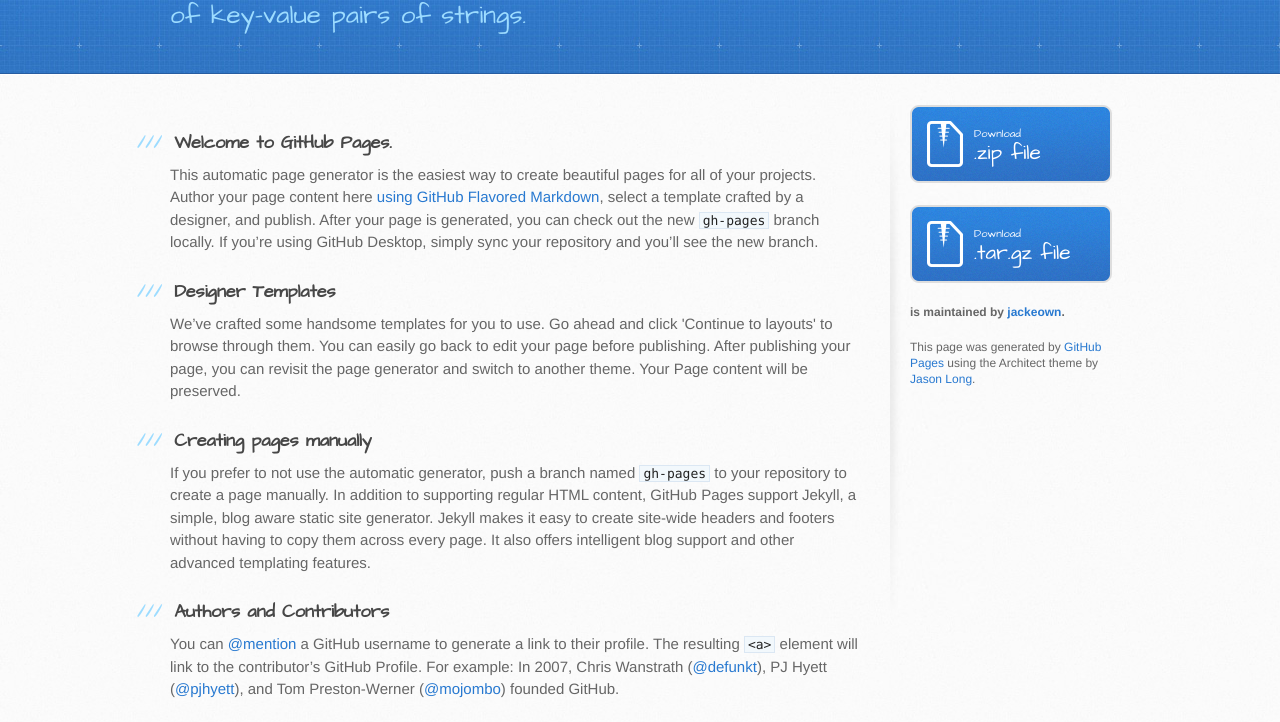
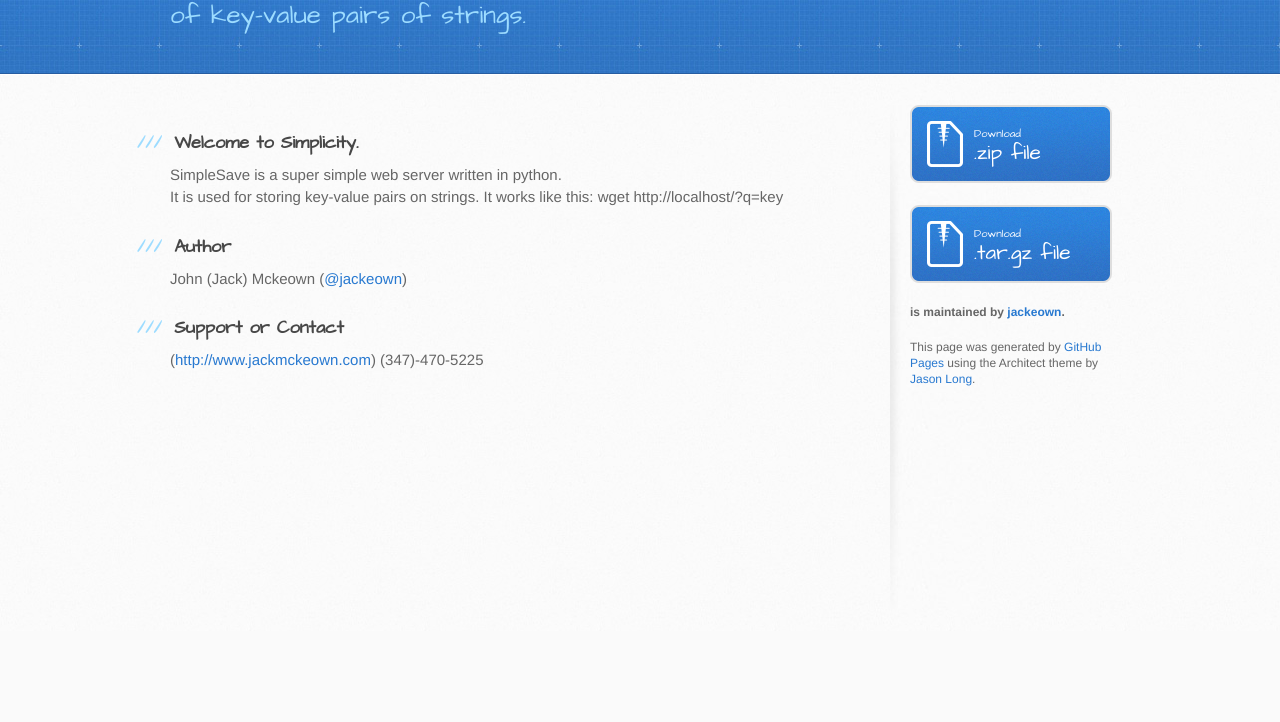
Before and after one commit to jackeown/SimpleSave, a plain HTML site: page index.html in a window 1280 px wide. Shown: the part 195-917 px from the top of the page. After the commit the page ends 826 px from the top, so only its background shows below. Drawn offline with Linux system fonts and the light colour scheme.

```diff
--- a/index.html
+++ b/index.html
@@ -13,13 +13,13 @@
     <script src="//html5shiv.googlecode.com/svn/trunk/html5.js"></script>
     <![endif]-->
 
-    <title>Simplesave by jackeown</title>
+    <title>SimpleSave by jackeown</title>
   </head>
 
   <body>
     <header>
       <div class="inner">
-        <h1>Simplesave</h1>
+        <h1>SimpleSave</h1>
         <h2>SimpleSave is a super simple web server that allows for easy storage and retrieval of key-value pairs of strings.</h2>
         <a href="https://github.com/jackeown/SimpleSave" class="button"><small>View project on</small> GitHub</a>
       </div>
@@ -29,29 +29,23 @@
       <div class="inner clearfix">
         <section id="main-content">
           <h3>
-<a id="welcome-to-github-pages" class="anchor" href="#welcome-to-github-pages" aria-hidden="true"><span class="octicon octicon-link"></span></a>Welcome to GitHub Pages.</h3>
+<a id="welcome-to-simplicity" class="anchor" href="#welcome-to-simplicity" aria-hidden="true"><span class="octicon octicon-link"></span></a>Welcome to Simplicity.</h3>
 
-<p>This automatic page generator is the easiest way to create beautiful pages for all of your projects. Author your page content here <a href="https://guides.github.com/features/mastering-markdown/">using GitHub Flavored Markdown</a>, select a template crafted by a designer, and publish. After your page is generated, you can check out the new <code>gh-pages</code> branch locally. If you’re using GitHub Desktop, simply sync your repository and you’ll see the new branch.</p>
+<p>SimpleSave is a super simple web server written in python.<br>
+It is used for storing key-value pairs on strings.
+It works like this:
+    wget http://localhost/?q=key</p>
 
 <h3>
-<a id="designer-templates" class="anchor" href="#designer-templates" aria-hidden="true"><span class="octicon octicon-link"></span></a>Designer Templates</h3>
+<a id="author" class="anchor" href="#author" aria-hidden="true"><span class="octicon octicon-link"></span></a>Author</h3>
 
-<p>We’ve crafted some handsome templates for you to use. Go ahead and click 'Continue to layouts' to browse through them. You can easily go back to edit your page before publishing. After publishing your page, you can revisit the page generator and switch to another theme. Your Page content will be preserved.</p>
-
-<h3>
-<a id="creating-pages-manually" class="anchor" href="#creating-pages-manually" aria-hidden="true"><span class="octicon octicon-link"></span></a>Creating pages manually</h3>
-
-<p>If you prefer to not use the automatic generator, push a branch named <code>gh-pages</code> to your repository to create a page manually. In addition to supporting regular HTML content, GitHub Pages support Jekyll, a simple, blog aware static site generator. Jekyll makes it easy to create site-wide headers and footers without having to copy them across every page. It also offers intelligent blog support and other advanced templating features.</p>
-
-<h3>
-<a id="authors-and-contributors" class="anchor" href="#authors-and-contributors" aria-hidden="true"><span class="octicon octicon-link"></span></a>Authors and Contributors</h3>
-
-<p>You can <a href="https://github.com/blog/821" class="user-mention">@mention</a> a GitHub username to generate a link to their profile. The resulting <code>&lt;a&gt;</code> element will link to the contributor’s GitHub Profile. For example: In 2007, Chris Wanstrath (<a href="https://github.com/defunkt" class="user-mention">@defunkt</a>), PJ Hyett (<a href="https://github.com/pjhyett" class="user-mention">@pjhyett</a>), and Tom Preston-Werner (<a href="https://github.com/mojombo" class="user-mention">@mojombo</a>) founded GitHub.</p>
+<p>John (Jack) Mckeown (<a href="https://github.com/jackeown" class="user-mention">@jackeown</a>)</p>
 
 <h3>
 <a id="support-or-contact" class="anchor" href="#support-or-contact" aria-hidden="true"><span class="octicon octicon-link"></span></a>Support or Contact</h3>
 
-<p>Having trouble with Pages? Check out our <a href="https://help.github.com/pages">documentation</a> or <a href="https://github.com/contact">contact support</a> and we’ll help you sort it out.</p>
+<p>(<a href="http://www.jackmckeown.com">http://www.jackmckeown.com</a>)
+(347)-470-5225</p>
         </section>
 
         <aside id="sidebar">
```
Also changed, not shown: params.json (+1 -1 lines).
